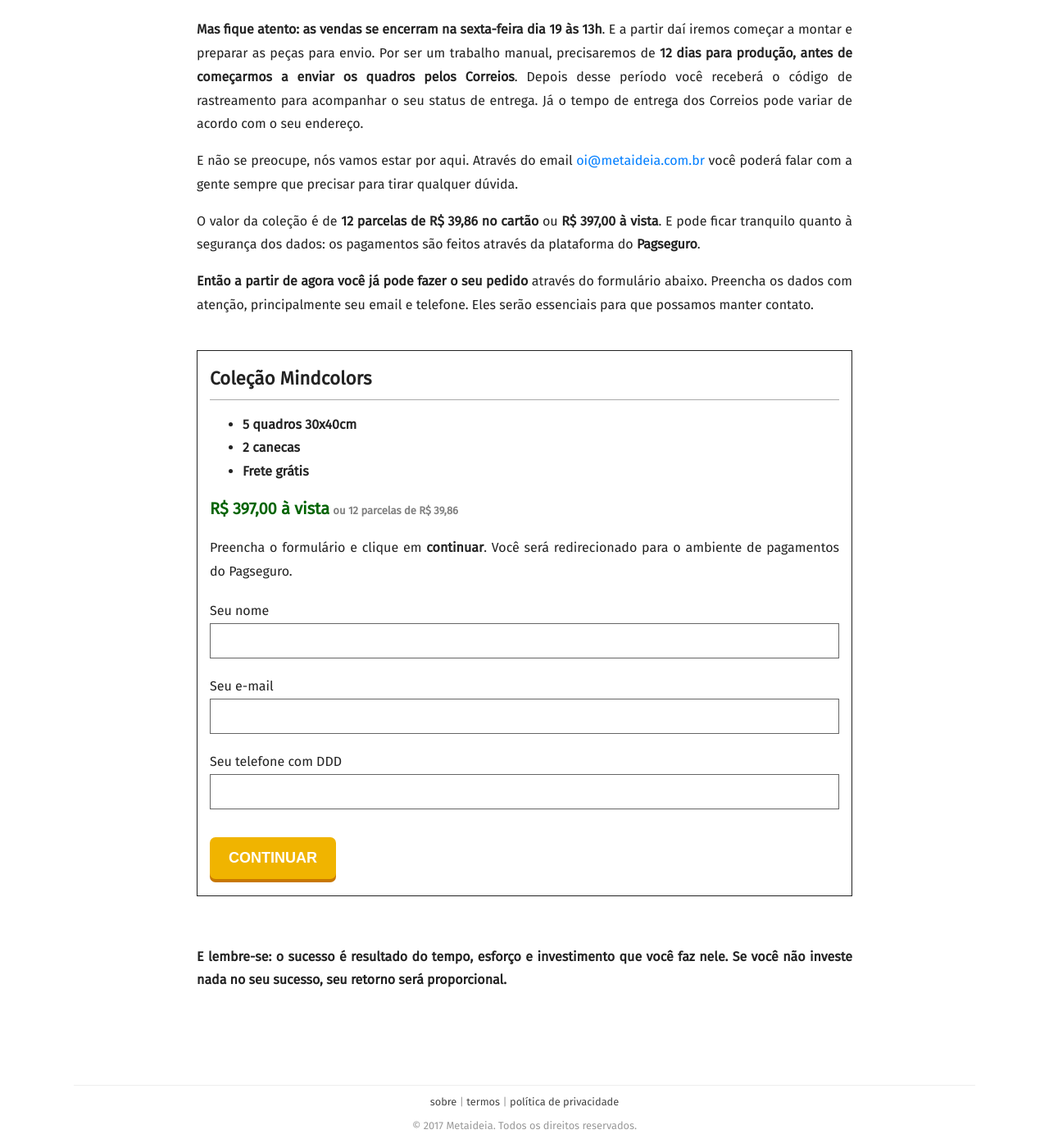
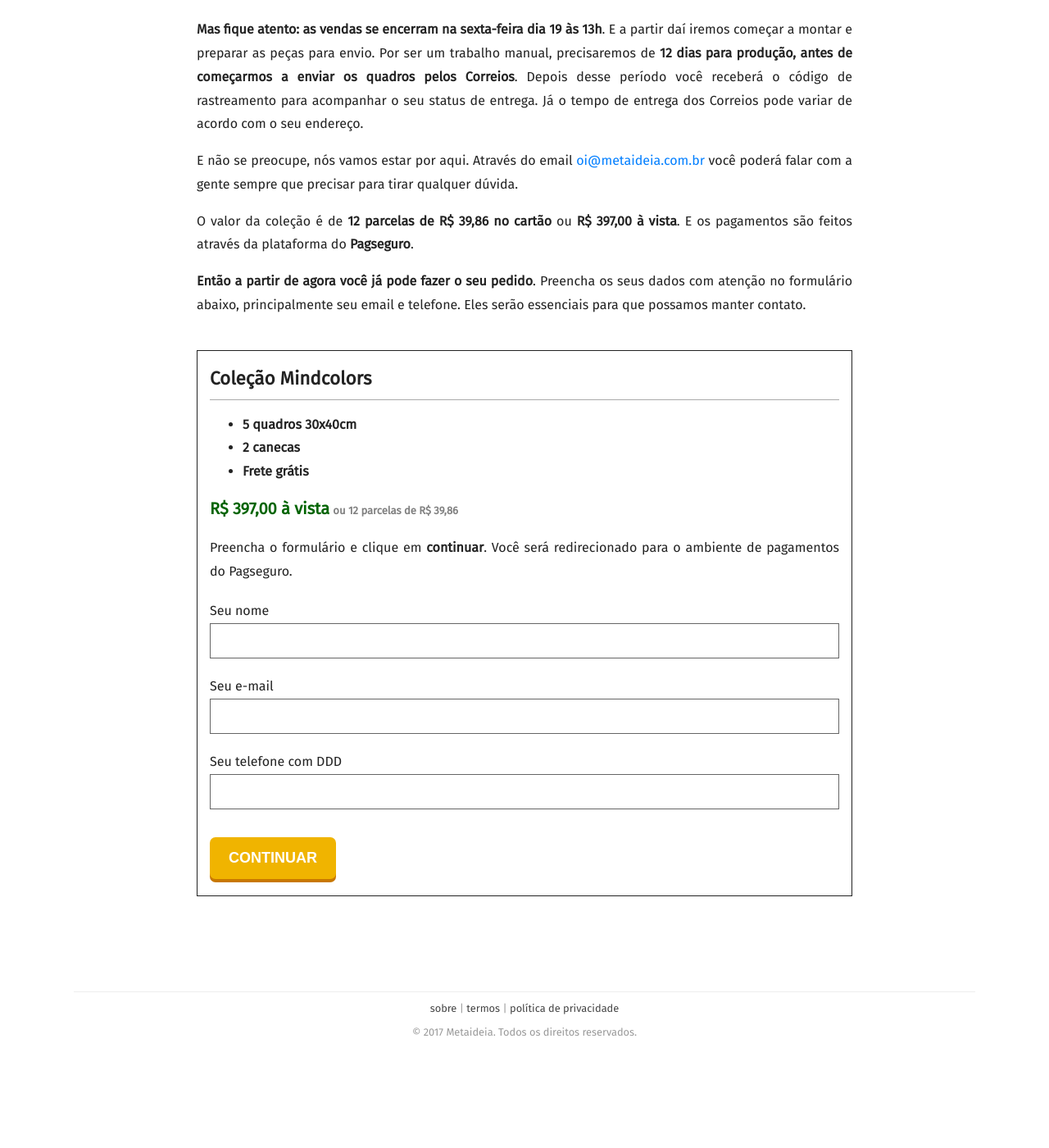
Before and after one commit to metaideia/site, a Jekyll site: the page built from quadros.html, in a window 1280 px wide and 1400 px high, scrolled down 2617 px. Shown: the whole window at 82% size. Built offline with Jekyll 4.4.1, drawn with Linux system fonts in a browser that asks for light colours; some web fonts are replaced; after the commit the page ends 3911 px from its top, so only the background shows below that.

Commit message:
Novo ajuste no texto dos quadros

```diff
--- a/quadros.html
+++ b/quadros.html
@@ -56,9 +56,9 @@ description: Quadros para decorar não só a sua parede, mas a sua mente.
 
         <p>E não se preocupe, nós vamos estar por aqui. Através do email <a href="mailto:oi@metaideia.com.br">oi@metaideia.com.br</a> você poderá falar com a gente sempre que precisar para tirar qualquer dúvida.</p>
 
-        <p>O valor da coleção é de <b>12 parcelas de R$ 39,86 no cartão</b> ou <b>R$ 397,00 à vista</b>. E pode ficar tranquilo quanto à segurança dos dados: os pagamentos são feitos através da plataforma do <b>Pagseguro</b>.</p>
+        <p>O valor da coleção é de <b>12 parcelas de R$ 39,86 no cartão</b> ou <b>R$ 397,00 à vista</b>. E os pagamentos são feitos através da plataforma do <b>Pagseguro</b>.</p>
 
-        <p><b>Então a partir de agora você já pode fazer o seu pedido</b> através do formulário abaixo. Preencha os dados com atenção, principalmente seu email e telefone. Eles serão essenciais para que possamos manter contato.</p>
+        <p><b>Então a partir de agora você já pode fazer o seu pedido</b>. Preencha os seus dados com atenção no formulário abaixo, principalmente seu email e telefone. Eles serão essenciais para que possamos manter contato.</p>
 
         <div class="form-cart">
           <h2>Coleção Mindcolors</h2>
@@ -100,8 +100,6 @@ description: Quadros para decorar não só a sua parede, mas a sua mente.
             <button class="button button-launch" type="submit">CONTINUAR</button>
           </form>
         </div>
-
-        <p class="feat">E lembre-se: o sucesso é resultado do tempo, esforço e investimento que você faz nele. Se você não investe nada no seu sucesso, seu retorno será proporcional.</p>
       </section>
     </div>
 
```
